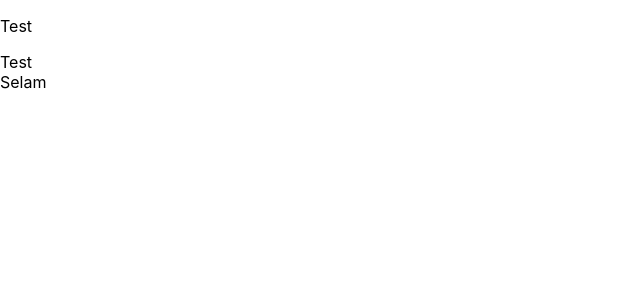
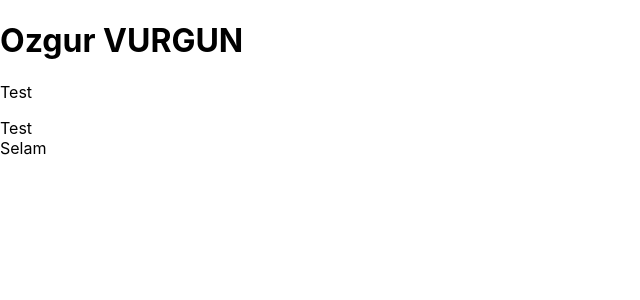
Before and after one commit to ozgurvurgun/react, a React (Create React App) app: page / in a window 1280 px wide. Shown: the top 300 px of the page, without its empty margins (0-640 px from the left). Built offline with nearby package versions, Linux system fonts and the light colour scheme.

Commit message:
component icinde degisken, sabit render etmek

```diff
--- a/src/App.js
+++ b/src/App.js
@@ -1,12 +1,17 @@
 import React from "react";
 // import Header from "./companents/Header";
+
+const name="Ozgur";
+let surname="VURGUN";
+
 function App() {
   return (  // kapasayıcı divi kullanmak istemiyorsan div yerine bu "<>.. </>" fragment ifadesini ya da " <React.Fragment>...</React.Fragment>" ifadesini kullanabilirsin bu iki kullanım da aynı amaca hizmet eder
     <div className="test">
+     <h1>{name} {surname}</h1>
+
       <div>
         <p>Test</p>
       </div>
-
       <label htmlFor="test">Test</label>
 
       <div>Selam</div>
@@ -16,3 +21,4 @@ function App() {
 export default App;
 //jsx ifadesi için de class tanımlaması ' className="blabla" ' şeklinde yapılır.
 //label için de for ifadesi kullanırız. bunun jsx de ki karşılığı htmlFor="blabla" dır.
+//component içinde bir değişken "{name}" bu şekilde süslü parantez ile render edilir
```
